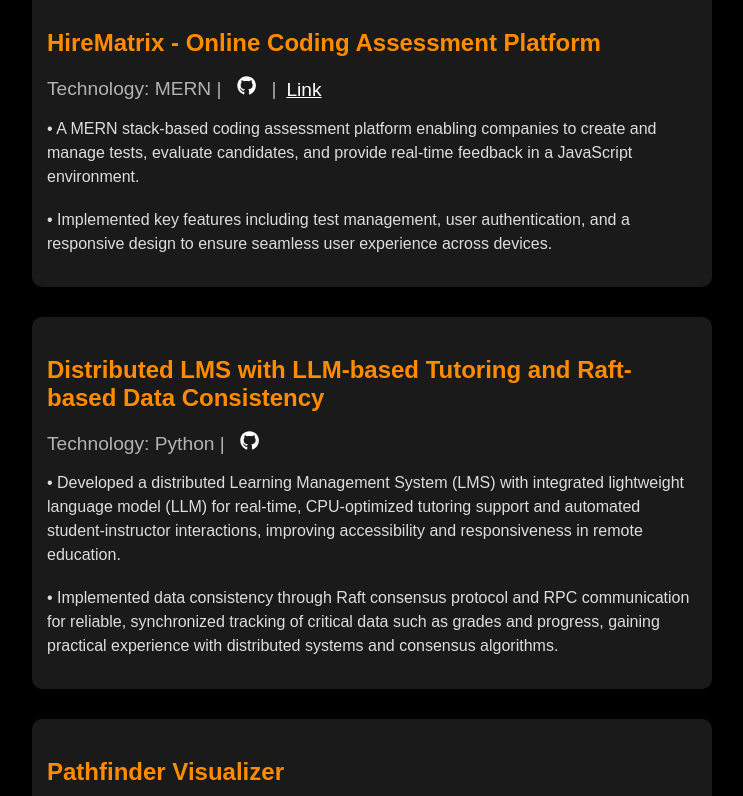
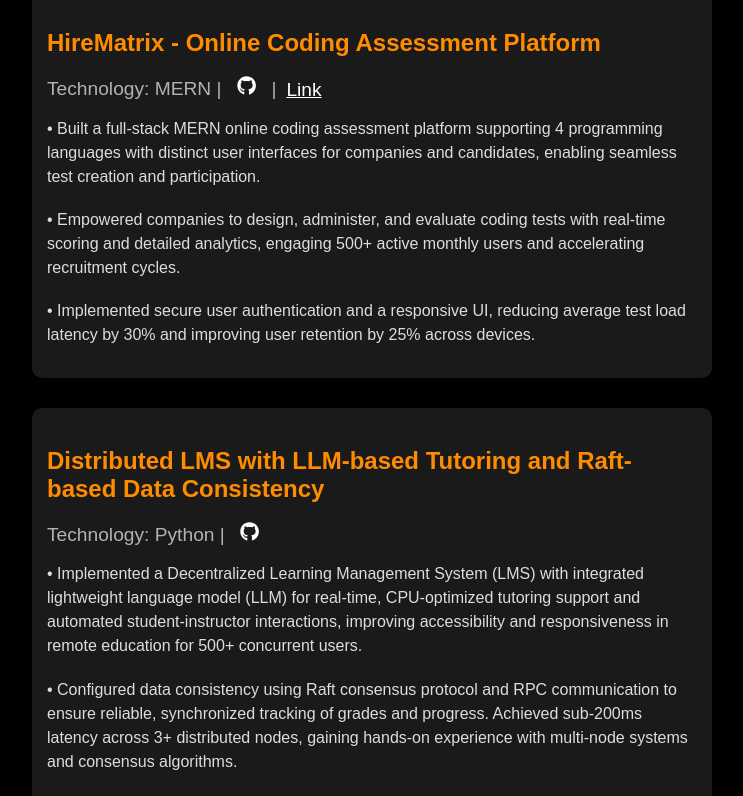
Before and after one commit to Aarnav-JP/Portfolio, a React (Create React App) app: page / in a window 1280 px wide. Shown: the part 4543-5339 px from the top of the page, without its empty margins (268-1011 px from the left). Built offline with nearby package versions, Linux system fonts and the light colour scheme.

Commit message:
Content: Update HireMatrix and LMS project descriptions

```diff
--- a/src/pages/Projects.js
+++ b/src/pages/Projects.js
@@ -94,10 +94,14 @@ const Projects = () => {
           <a href="https://hire-matrix-frontend.vercel.app/" style={{ color: "#ffffff", margin: '10px' }}>Link</a>
         </ProjectSubtitle>
         <ProjectDescription>
-          • A MERN stack-based coding assessment platform enabling companies to create and manage tests,
-          evaluate candidates, and provide real-time feedback in a JavaScript environment.
-          <p></p>• Implemented key features including test management, user authentication, and a responsive design to
-          ensure seamless user experience across devices.
+          • Built a full-stack MERN online coding assessment platform supporting 4 programming languages with distinct
+          user interfaces for companies and candidates, enabling seamless test creation and participation.
+          <p></p>
+          • Empowered companies to design, administer, and evaluate coding tests with real-time scoring and detailed
+          analytics, engaging 500+ active monthly users and accelerating recruitment cycles.
+          <p></p>
+          • Implemented secure user authentication and a responsive UI, reducing average test load latency by 30% and
+          improving user retention by 25% across devices.
         </ProjectDescription>
       </ProjectCard>
 
@@ -107,13 +111,16 @@ const Projects = () => {
           <FaGithub color="#ffffff" />
         </a></ProjectSubtitle>
         <ProjectDescription>
-          • Developed a distributed Learning Management System (LMS) with integrated lightweight language model (LLM)
-          for real-time, CPU-optimized tutoring support and automated student-instructor interactions, improving
-          accessibility and responsiveness in remote education.
+          • Implemented a Decentralized Learning Management System (LMS) with integrated lightweight language
+          model (LLM) for real-time, CPU-optimized tutoring support and automated student-instructor interactions,
+          improving accessibility and responsiveness in remote education for 500+ concurrent users.
           <p></p>
-          • Implemented data consistency through Raft consensus protocol and RPC communication for reliable,
-          synchronized tracking of critical data such as grades and progress, gaining practical experience with
-          distributed systems and consensus algorithms.
+          • Configured data consistency using Raft consensus protocol and RPC communication to ensure reliable,
+          synchronized tracking of grades and progress. Achieved sub-200ms latency across 3+ distributed nodes,
+          gaining hands-on experience with multi-node systems and consensus algorithms.
+          <p></p>
+          • Reduced system downtime and data conflicts by 30% compared to baseline implementations through robust
+          consensus and RPC mechanisms.
         </ProjectDescription>
       </ProjectCard>
 
```
